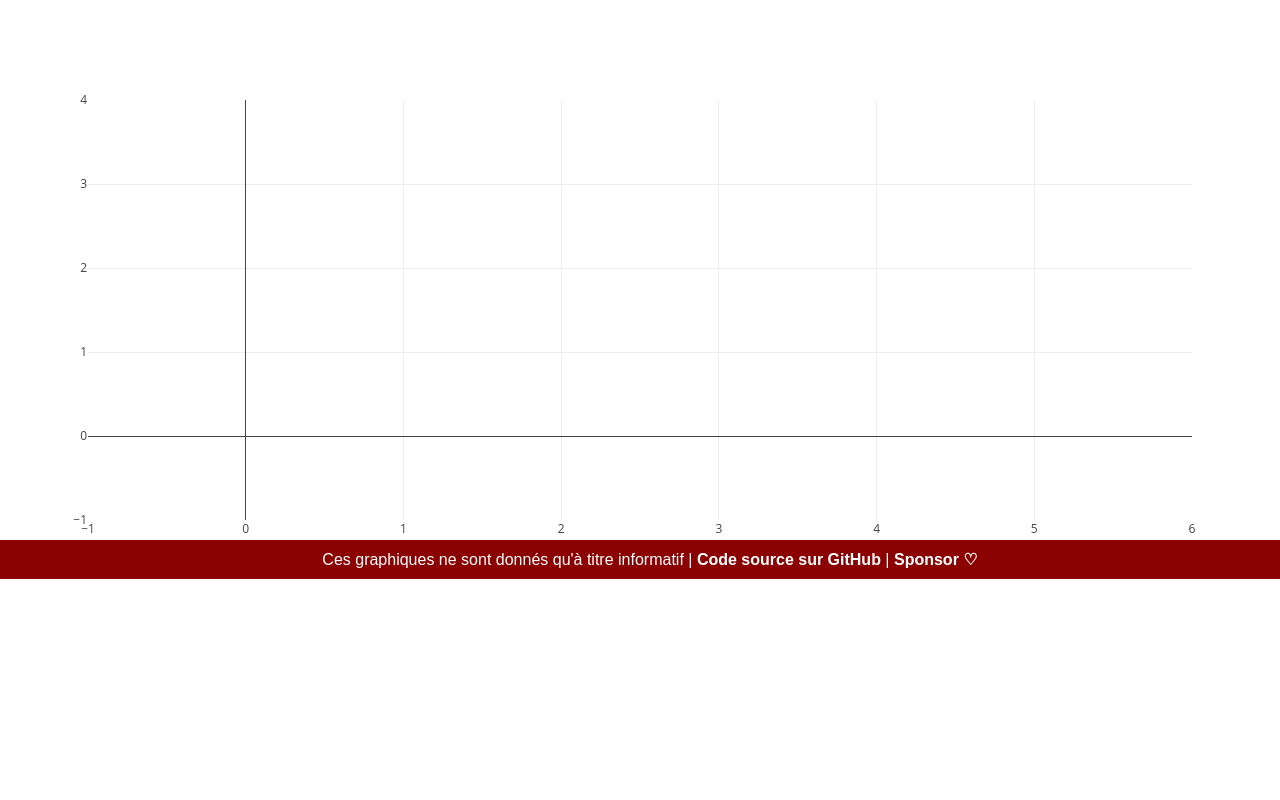
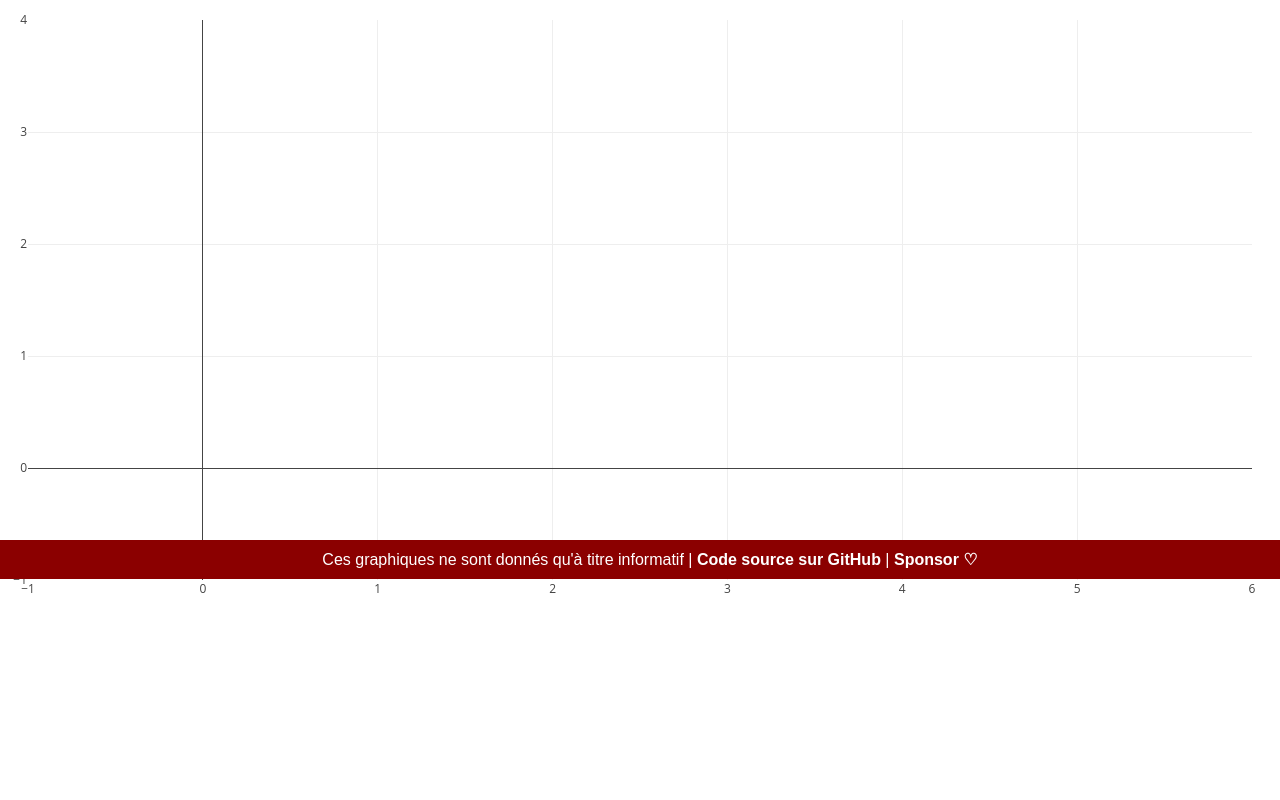
Before and after one commit to matteli/na-radar, a Flask app: template na_visualize/templates/dash.html in a window 1280 px wide. Shown: the part 221-1021 px from the top of the page. Before the commit the page ends 800 px from the top, so only its background shows below. Run offline with Flask 3, Linux system fonts and the light colour scheme; the template is opened without the code that fills it: most values are stand-ins (such as "Sample title", 1, 10 or a date in 2020); some libraries are stand-ins or nearby versions.

Commit message:
adapt margin to layout

```diff
--- a/na_visualize/static/style.css
+++ b/na_visualize/static/style.css
@@ -54,7 +54,7 @@ select {
 }
 
 #chart {
-  margin-bottom: 100px;
+  margin-bottom: 200px;
 }
 
 #form {
--- a/na_visualize/templates/dash.html
+++ b/na_visualize/templates/dash.html
@@ -72,7 +72,7 @@
           }
         });
       };
-      var layout = { barmode: "stack", height: 600, autosize: true };
+      var layout = { barmode: "stack", height: 600, margin: {l:20, r:20, b:20, t:20 }};
       Plotly.newPlot("chart", bar, layout, { staticPlot: true, responsive: true });
     }
 
```
